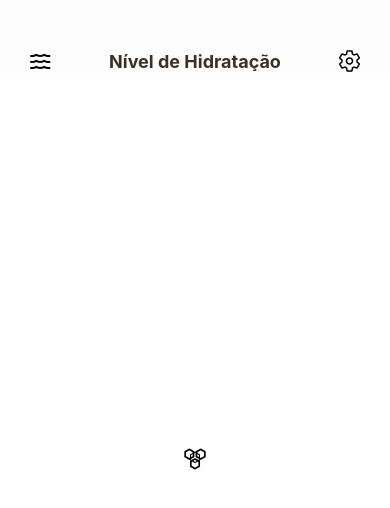
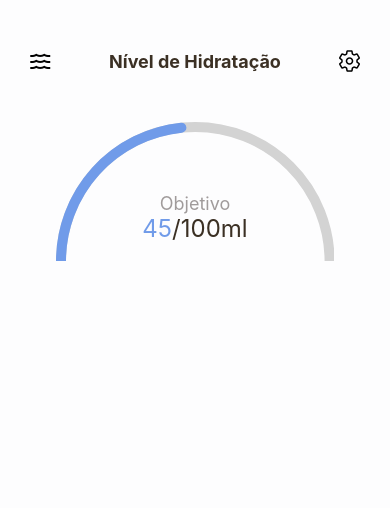
Before and after one commit to e-astwind/reminder-water, a React Native app: screen /Home in a window 390 px wide. Shown: the top 508 px of the page. Built offline with nearby package versions, Linux system fonts and the light colour scheme.

Commit message:
[add] halfMoonProgressBar component

```diff
--- a/package.json
+++ b/package.json
@@ -19,7 +19,7 @@
     "react": "18.2.0",
     "react-native": "0.74.2",
     "react-native-gesture-handler": "~2.16.1",
-    "react-native-reanimated": "^3.12.0",
+    "react-native-reanimated": "3.10.0",
     "react-native-safe-area-context": "4.10.1",
     "react-native-screens": "3.31.1",
     "react-native-svg": "15.2.0",
--- /dev/null
+++ b/src/components/HalfMoonProgressBar/index.tsx
@@ -0,0 +1,68 @@
+import React, { useRef, useEffect } from "react";
+import Animated, {
+  useSharedValue,
+  useAnimatedProps,
+  withTiming,
+} from "react-native-reanimated";
+import Svg, { Path, Circle, G } from "react-native-svg";
+
+type Props = {
+  currentValue: number;
+  maxValue: number;
+  radius?: number;
+  strokeWidth?: number;
+  color?: string;
+};
+const AnimatedPath = Animated.createAnimatedComponent(Path);
+
+const HalfMoonProgressBar: React.FC<Props> = ({
+  currentValue,
+  maxValue,
+  radius = 50,
+  strokeWidth = 10,
+  color = "blue",
+}) => {
+  const progress = useSharedValue(0);
+
+  const animatedProps = useAnimatedProps(() => {
+    const strokeDashoffset = 2 * Math.PI * radius * (1 - progress.value);
+    return {
+      strokeDashoffset,
+    };
+  });
+
+  useEffect(() => {
+    progress.value = withTiming(
+      Math.min((currentValue / maxValue) * 0.5, 0.5),
+      {
+        duration: 1000,
+      }
+    );
+  }, [currentValue, maxValue, progress]);
+
+  return (
+    <Svg width={radius * 2} height={radius}>
+      <G transform={`translate(${radius} ${radius})`}>
+        <Circle
+          r={radius - strokeWidth / 2}
+          fill="none"
+          stroke="lightgray"
+          strokeWidth={strokeWidth}
+        />
+        <AnimatedPath
+          animatedProps={animatedProps}
+          d={`M ${-radius + strokeWidth / 2} 0 A ${radius - strokeWidth / 2} ${
+            radius - strokeWidth / 2
+          } 0 0 1 ${radius - strokeWidth / 2} 0`}
+          fill="none"
+          stroke={color}
+          strokeWidth={strokeWidth}
+          strokeLinecap="round"
+          strokeDasharray={2 * Math.PI * radius}
+        />
+      </G>
+    </Svg>
+  );
+};
+
+export default HalfMoonProgressBar;
--- a/src/global/colors/colors.ts
+++ b/src/global/colors/colors.ts
@@ -1,6 +1,6 @@
 import { ICustomColors } from "./types";
 export const colors: ICustomColors = {
-  primary: "#A7C7FB",
+  primary: "#709BE9",
   secondary: "#FDFDFE",
   text: "#3B3024",
   secondaryText: "#A09B9B",
--- a/src/screens/Home/index.tsx
+++ b/src/screens/Home/index.tsx
@@ -1,18 +1,44 @@
-import { View, Text } from "react-native";
 import React from "react";
-import Icon from "../../components/Icon";
+import HalfMoonProgressBar from "../../components/HalfMoonProgressBar";
+import { colors } from "../../global/colors/colors";
+import {
+  Container,
+  CurrentLevelHydrationText,
+  HydrationLevelContainer,
+  MaxLevelHydrationText,
+  RowContainer,
+  TargetLevelHydrationContainer,
+  TargetText,
+} from "./styles";
+import { Dimensions } from "react-native";
 
 export default function Home() {
+  const { width } = Dimensions.get("window");
+  const currentLevelHydration = 45;
+  const maxLevelHydration = 100;
+
   return (
-    <View
-      style={{
-        flex: 1,
-        justifyContent: "center",
-        alignItems: "center",
-        backgroundColor: "white",
-      }}
-    >
-      <Icon familyName="AntDesign" name="API" />
-    </View>
+    <Container>
+      <HydrationLevelContainer>
+        <HalfMoonProgressBar
+          color={colors.primary}
+          radius={width / 2.8}
+          currentValue={currentLevelHydration}
+          maxValue={maxLevelHydration}
+        />
+
+        <TargetLevelHydrationContainer>
+          <TargetText>Objetivo</TargetText>
+          <RowContainer>
+            <CurrentLevelHydrationText>
+              {currentLevelHydration}
+            </CurrentLevelHydrationText>
+            <MaxLevelHydrationText>
+              /{maxLevelHydration}ml
+            </MaxLevelHydrationText>
+          </RowContainer>
+        </TargetLevelHydrationContainer>
+      </HydrationLevelContainer>
+    </Container>
   );
 }
--- /dev/null
+++ b/src/screens/Home/styles.ts
@@ -0,0 +1,47 @@
+import styled from "styled-components/native";
+
+const Container = styled.View`
+  background-color: ${({ theme }) => theme.secondary};
+  flex: 1;
+  padding-top: 48px;
+`;
+
+const HydrationLevelContainer = styled.View`
+  align-self: center;
+  justify-content: center;
+  align-items: center;
+`;
+const CurrentLevelHydrationText = styled.Text`
+  color: ${({ theme }) => theme.primary};
+  font-size: 24px;
+`;
+const MaxLevelHydrationText = styled.Text`
+  color: ${({ theme }) => theme.text};
+  font-size: 24px;
+`;
+const TargetLevelHydrationContainer = styled.View`
+  align-self: center;
+  justify-content: center;
+  align-items: center;
+  position: absolute;
+  bottom: 18px;
+`;
+const RowContainer = styled.View`
+  flex-direction: row;
+  justify-content: center;
+  align-items: center;
+`;
+const TargetText = styled.Text`
+  color: ${({ theme }) => theme.secondaryText};
+  font-size: 18px;
+`;
+
+export {
+  Container,
+  CurrentLevelHydrationText,
+  MaxLevelHydrationText,
+  TargetLevelHydrationContainer,
+  HydrationLevelContainer,
+  TargetText,
+  RowContainer,
+};
```
Also changed, not shown: 1 other file (tests, documents, lock files or other folders).
